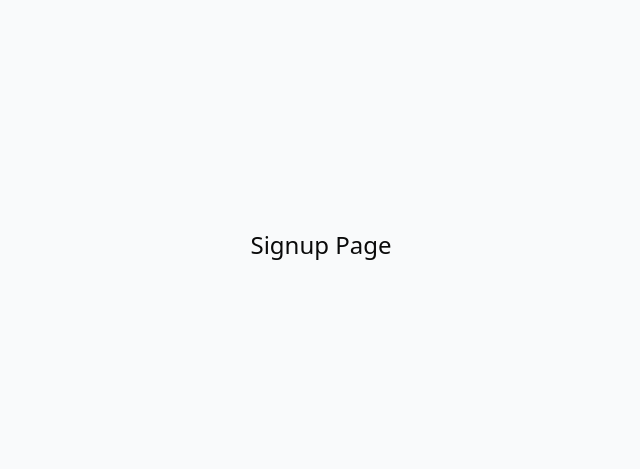
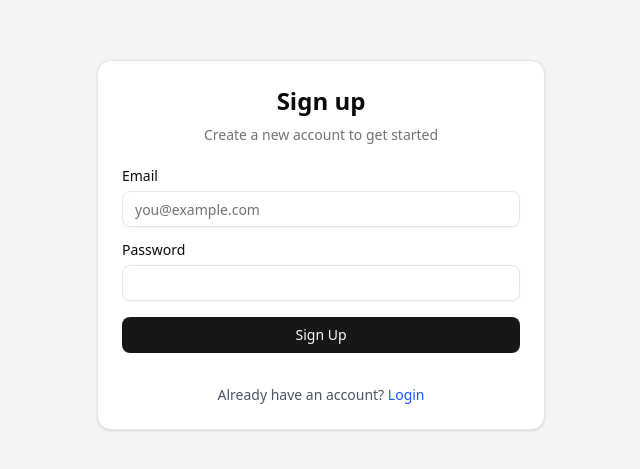
Before and after one commit to fouadxdev/LiteBox, a React (Vite) app in the folder client/: page /signup in a window 1280 px wide. Shown: the part 155-624 px from the top of the page, without its empty margins (319-959 px from the left). Built offline with nearby package versions, Linux system fonts and the light colour scheme; no server answers.

Commit message:
pending fix authContext

```diff
--- a/client/src/App.tsx
+++ b/client/src/App.tsx
@@ -1,10 +1,12 @@
 import { BrowserRouter, Routes, Route } from "react-router-dom";
+import { AuthProvider } from "./context/AuthProvider";
 import Login from "./pages/Login";
 import Signup from "./pages/Signup";
 
 function App() {
   return (
     <>
+      <AuthProvider>
         <BrowserRouter>
           <Routes>
             <Route path="/login" element={<Login />} />
@@ -12,6 +14,7 @@ function App() {
             <Route path="/" element={<div>Home / Dashboard (coming soon)</div>} />
           </Routes>
         </BrowserRouter>
+      </AuthProvider>
     </>
   );
 }
--- /dev/null
+++ b/client/src/context/AuthContext.ts
@@ -0,0 +1,4 @@
+import { createContext} from 'react';
+import type {  AuthContextType } from '../types';
+
+export const AuthContext = createContext<AuthContextType | undefined>(undefined);
--- /dev/null
+++ b/client/src/context/AuthProvider.tsx
@@ -0,0 +1,49 @@
+import { useState, useEffect, type ReactNode } from 'react';
+import { AuthContext } from './AuthContext'; // Import from File A
+import { checkAuth as checkAuthAPI, logoutUser } from '../lib/api';
+import type { User, AuthContextType } from '../types';
+
+export function AuthProvider({ children }: { children: ReactNode }) {
+  const [user, setUser] = useState<User | null>(null);
+  const [isLoading, setIsLoading] = useState(true);
+
+  const checkAuth = async () => {
+    try {
+      const data = await checkAuthAPI();
+      setUser(data.user);
+    } catch (error: any) {
+      setUser(null);
+    } finally {
+      setIsLoading(false);
+    }
+  };
+
+  useEffect(() => {
+    checkAuth();
+  }, []);
+
+  // Update this to match your backend response structure
+  const login = (userData: User) => {
+    setUser(userData);
+  };
+
+  const logout = async () => {
+    try {
+      await logoutUser();
+      setUser(null);
+    } catch (error: any) {
+      console.error('Logout failed:', error);
+    }
+  };
+
+  const value: AuthContextType = {
+    user,
+    isAuthenticated: !!user,
+    isLoading,
+    login,
+    logout,
+    checkAuth,
+  };
+
+  return <AuthContext.Provider value={value}>{children}</AuthContext.Provider>;
+}
--- /dev/null
+++ b/client/src/hooks/useAuth.ts
@@ -0,0 +1,10 @@
+import { useContext } from 'react';
+import { AuthContext } from '../context/AuthContext';
+
+export function useAuth() {
+  const context = useContext(AuthContext);
+  if (context === undefined) {
+    throw new Error('useAuth must be used within an AuthProvider');
+  }
+  return context;
+}
--- a/client/src/lib/api.ts
+++ b/client/src/lib/api.ts
@@ -1,5 +1,5 @@
 import axios from 'axios';
-import type { AuthCredentials, AuthResponse } from '../types';
+import type { AuthCredentials, AuthResponse, User } from '../types';
 
 const api = axios.create({
   baseURL: 'http://localhost:3000/api',
@@ -21,8 +21,15 @@ export const loginUser = async (data: AuthCredentials): Promise<AuthResponse> =>
 };
 
 export const signupUser = async (data: AuthCredentials): Promise<AuthResponse> => {
-  const response = await api.post('/auth/signup', data);
-  return response.data;
+  try {
+    const response = await api.post('/auth/signup', data);
+    return response.data;
+  } catch (error) {
+    if (axios.isAxiosError(error) && error.response) {
+      throw new Error(error.response.data.error || 'Signup failed');
+    }
+    throw new Error('Network error');
+  }
 };
 
 export const logoutUser = async (): Promise<{ message: string }> => {
@@ -30,9 +37,9 @@ export const logoutUser = async (): Promise<{ message: string }> => {
   return response.data;
 };
 
-export const checkAuth = async (): Promise<AuthResponse> => {
+export const checkAuth = async (): Promise<User> => {
   const response = await api.get('/auth/me');
-  return response.data;
+  return response.data.user;
 };
 
 export default api;
--- a/client/src/pages/Login.tsx
+++ b/client/src/pages/Login.tsx
@@ -1,7 +1,10 @@
-
+import { useState } from "react";
+import { useNavigate } from "react-router-dom";
+import { loginUser } from "@/lib/api";
 import { useForm } from "react-hook-form";
 import { zodResolver } from "@hookform/resolvers/zod";
 import * as z from "zod";
+import { useAuth } from '@/context/AuthContext';
 import {
   Card,
   CardContent,
@@ -28,6 +31,10 @@ const formSchema = z.object({
 type LoginFormData = z.infer<typeof formSchema>;
 
 export default function Login() {
+  const navigate = useNavigate();
+  const [error, setError] = useState<string>("");
+  const [isLoading, setIsLoading] = useState(false);
+
   const form = useForm<LoginFormData>({
     resolver: zodResolver(formSchema),
     defaultValues: {
@@ -37,8 +44,19 @@ export default function Login() {
   });
 
   const onSubmit = async (data: LoginFormData) => {
-    console.log("Form submitted:", data);
-    // We'll add the actual API call in a moment
+    try {
+      setError('')
+      setIsLoading(true)
+
+      await loginUser(data)
+      loginUser(response.user)
+      navigate('/')
+
+    } catch (err) {
+      setError(err instanceof Error ? err.message : "Login Failed");
+    } finally {
+      setIsLoading(false);
+    }
   };
 
   return (
@@ -46,7 +64,7 @@ export default function Login() {
       <div className="min-h-screen bg-gray-100 p-4 flex items-center ">
         <Card className="w-full max-w-md mx-auto">
           <CardHeader>
-            <CardTitle className="mx-auto">Login to LiteBox</CardTitle>
+            <CardTitle className="mx-auto text-2xl">Login to LiteBox</CardTitle>
             <CardDescription className="mx-auto">
               Enter your credentials to access your account
             </CardDescription>
@@ -85,11 +103,16 @@ export default function Login() {
                   )}
                 />
 
-                <Button type="submit" className="w-full">
-                  Login
+                <Button type="submit" className="w-full" disabled={isLoading}>
+                  {isLoading ? 'Logging in...' : 'Login'}
                 </Button>
               </form>
             </Form>
+            {error && (
+            <div className="mt-4 p-3 bg-red-50 border border-red-200 rounded text-red-700 text-sm">
+              {error}
+            </div>
+          )}
           </CardContent>
         </Card>
       </div>
--- a/client/src/pages/Signup.tsx
+++ b/client/src/pages/Signup.tsx
@@ -1,7 +1,128 @@
+import { useState } from "react";
+import { useNavigate } from "react-router-dom";
+import { signupUser } from "@/lib/api";
+import { useForm } from "react-hook-form";
+import { zodResolver } from "@hookform/resolvers/zod";
+import * as z from "zod";
+import { Link } from "react-router-dom";
+import { useAuth } from '@/context/AuthContext';
+import {
+  Card,
+  CardContent,
+  CardDescription,
+  CardHeader,
+  CardTitle,
+} from "@/components/ui/card";
+import {
+  Form,
+  FormControl,
+  FormField,
+  FormItem,
+  FormLabel,
+  FormMessage,
+} from "@/components/ui/form";
+import { Input } from "@/components/ui/input";
+import { Button } from "@/components/ui/button";
+
+const formSchema = z.object({
+  email: z.email("Invalid email address"),
+  password: z.string().min(6, "Password must be at least 6 characters"),
+});
+
+type LoginFormData = z.infer<typeof formSchema>;
+
 export default function Signup() {
+  const navigate = useNavigate();
+  const [error, setError] = useState<string>("");
+  const [isLoading, setIsLoading] = useState(false);
+
+  const form = useForm<LoginFormData>({
+    resolver: zodResolver(formSchema),
+    defaultValues: {
+      email: "",
+      password: "",
+    },
+  });
+
+  const onSubmit = async (data: LoginFormData) => {
+    try {
+      setError("");
+      setIsLoading(true);
+
+      await signupUser(data)
+      signupUser(response.user)
+
+      navigate("/");
+    } catch (err) {
+      setError(err instanceof Error ? err.message : "Login Failed");
+    } finally {
+      setIsLoading(false);
+    }
+  };
+
   return (
-    <div className="min-h-screen flex items-center justify-center bg-gray-50">
-      <div className="text-2xl">Signup Page</div>
-    </div>
+    <>
+      <div className="min-h-screen bg-gray-100 p-4 flex items-center ">
+        <Card className="w-full max-w-md mx-auto">
+          <CardHeader>
+            <CardTitle className="mx-auto text-2xl">Sign up</CardTitle>
+            <CardDescription className="mx-auto">
+              Create a new account to get started
+            </CardDescription>
+          </CardHeader>
+          <CardContent>
+            <Form {...form}>
+              <form
+                onSubmit={form.handleSubmit(onSubmit)}
+                className="space-y-4"
+              >
+                <FormField
+                  control={form.control}
+                  name="email"
+                  render={({ field }) => (
+                    <FormItem>
+                      <FormLabel>Email</FormLabel>
+                      <FormControl>
+                        <Input placeholder="you@example.com" {...field} />
+                      </FormControl>
+                      <FormMessage />
+                    </FormItem>
+                  )}
+                />
+
+                <FormField
+                  control={form.control}
+                  name="password"
+                  render={({ field }) => (
+                    <FormItem>
+                      <FormLabel>Password</FormLabel>
+                      <FormControl>
+                        <Input type="password" placeholder="" {...field} />
+                      </FormControl>
+                      <FormMessage />
+                    </FormItem>
+                  )}
+                />
+
+                <Button type="submit" className="w-full" disabled={isLoading}>
+                  {isLoading ? "Creating Account..." : "Sign Up"}
+                </Button>
+              </form>
+            </Form>
+            {error && (
+              <div className="mt-4 p-3 bg-red-50 border border-red-200 rounded text-red-700 text-sm">
+                {error}
+              </div>
+            )}
+          </CardContent>
+          <p className="mt-2 text-center text-sm text-gray-600">
+            Already have an account?{" "}
+            <Link to="/login" className="text-blue-600 hover:underline">
+              Login
+            </Link>
+          </p>
+        </Card>
+      </div>
+    </>
   );
 }
--- a/client/src/types/index.ts
+++ b/client/src/types/index.ts
@@ -14,3 +14,12 @@ export interface AuthCredentials {
   email: string;
   password?: string;
 }
+
+export interface AuthContextType {
+  user: User | null;
+  isAuthenticated: boolean;
+  isLoading: boolean;
+  login: (user: User) => void;
+  logout: () => void;
+  checkAuth: () => Promise<void>;
+}
```
Lines whose indentation alone changed are shown as unchanged.
